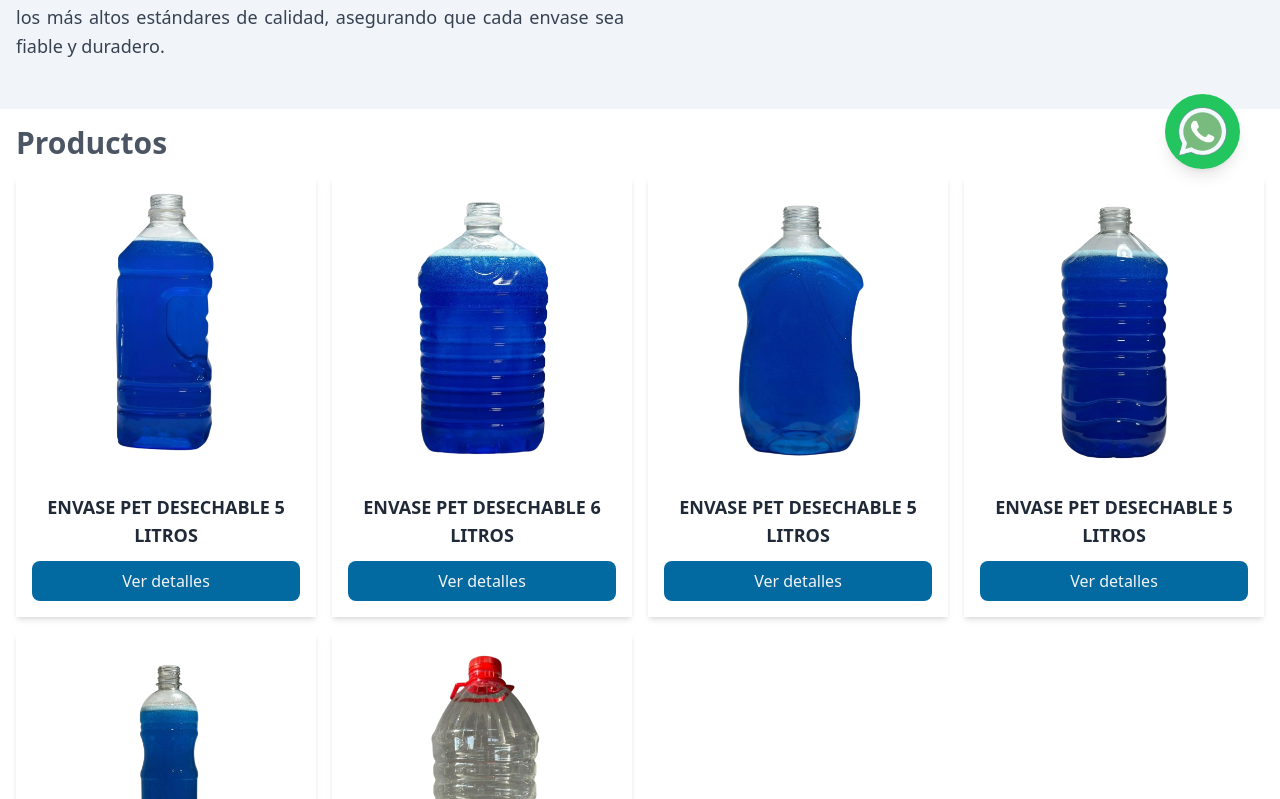
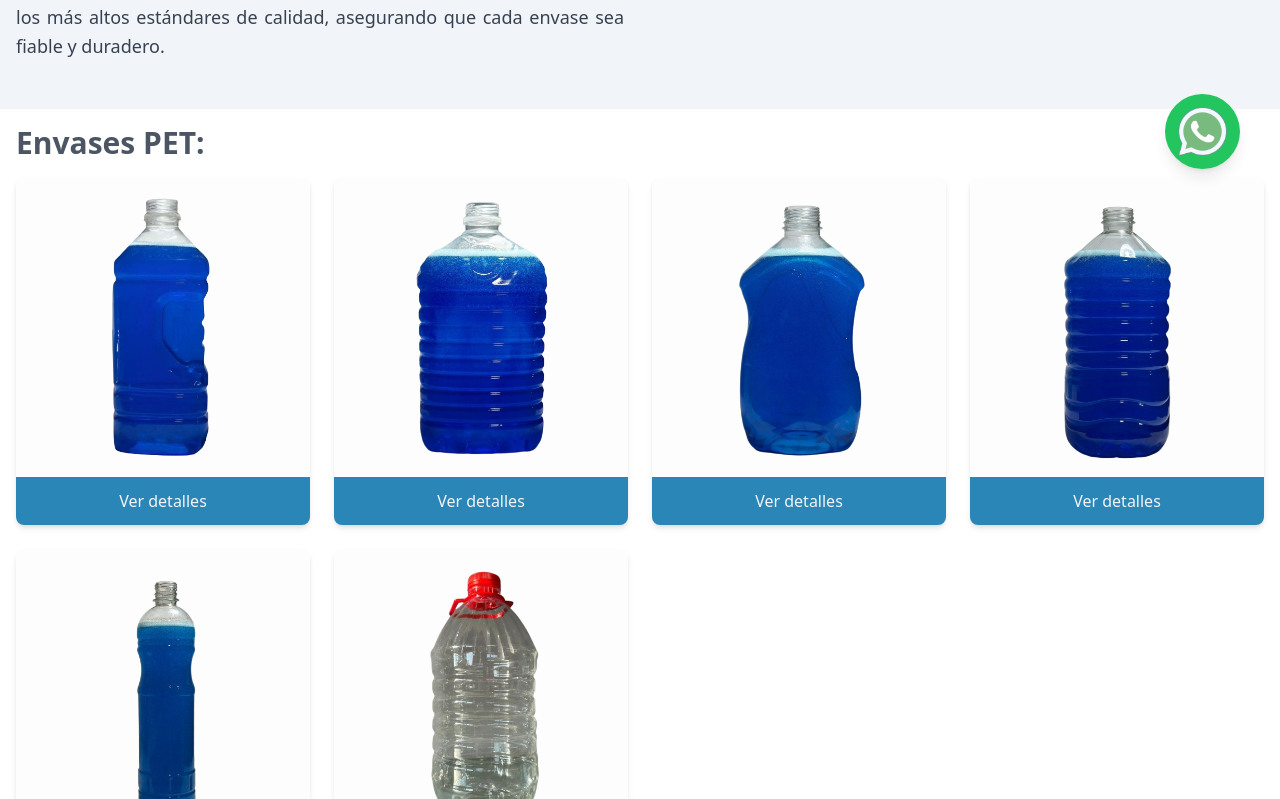
Before and after one commit to lucianohuenuvil/envaplastic, a Next.js app: page /productos in a window 1280 px wide. Shown: the part 601-1400 px from the top of the page. Built offline with nearby package versions, Linux system fonts and the light colour scheme.

Commit message:
cambios varios

```diff
--- a/src/app/productos/page.jsx
+++ b/src/app/productos/page.jsx
@@ -6,10 +6,176 @@ const products = [
   {
     id: '1',
     imagen: '/images/productos/botella1.png',
+    disponible: true,
     detalles: {
       nombre: {
         label: 'Nombre',
-        descripcion: 'ENVASE PET DESECHABLE 5 LITROS'
+        descripcion: 'ENVASE 3 LITROS UNIVERSAL'
+      },
+      tipoFabricacion:{
+        label: 'Tipo de Fabricación',
+        descripcion: 'Soplado'
+      },
+      material: {
+        label: 'Material',
+        descripcion: 'Polietileno Tereftalato (PET)'
+      },
+      color: {
+        label: 'Color',
+        descripcion: 'Incoloro'
+      },
+      tara: {
+        label: 'Tara',
+        descripcion: '94 +/- 2 gramos'
+      },
+      // taraTA: {
+      //   label: 'Tara con Tapa y Asa: ',
+      //   descripcion: '105 gramos'
+      // },
+      // diametroCuello: {
+      //   label: 'Diámetro del cuello',
+      //   descripcion: '45 +/- 0.25mm'
+      // },
+      // diametro: {
+      //   label: 'Diámetro',
+      //   descripcion: '155 mm'
+      // },
+      // altura: {
+      //   label: 'Altura: ',
+      //   descripcion: '340 +/- 2mm'
+      // },
+      capacidad: {
+        label: 'Capacidad',
+        descripcion: '3 Litros'
+      },
+      aroma: {
+        label: 'Aroma',
+        descripcion: 'Sin olor'
+      },
+      descripcion: {
+        label: 'Descripción',
+        descripcion: 'Descubre nuestro práctico y versátil envase PET de 3 litros, diseñado para ofrecerte la mejor solución de almacenamiento. Fabricado con material PET de alta calidad, este envase es ligero, resistente y completamente reciclable'
+      },
+    }
+  },
+  {
+    id: '2',
+    imagen: '/images/productos/botella2.png',
+    disponible: true,
+    detalles: {
+      nombre: {
+        label: 'Nombre',
+        descripcion: 'ENVASE 5 LITROS DESECHABLE'
+      },
+      tipoFabricacion:{
+        label: 'Tipo de Fabricación',
+        descripcion: 'Soplado'
+      },
+      material: {
+        label: 'Material',
+        descripcion: 'Polietileno Tereftalato (PET)'
+      },
+      color: {
+        label: 'Color',
+        descripcion: 'Incoloro'
+      },
+      tara: {
+        label: 'Tara',
+        descripcion: '94 +/- 2 gramos'
+      },
+      taraTA: {
+        label: 'Tara con Tapa y Asa: ',
+        descripcion: '105 gramos'
+      },
+      // diametroCuello: {
+      //   label: 'Diámetro del cuello',
+      //   descripcion: '45 +/- 0.25mm'
+      // },
+      // diametro: {
+      //   label: 'Diámetro',
+      //   descripcion: '155 mm'
+      // },
+      // altura: {
+      //   label: 'Altura: ',
+      //   descripcion: '340 +/- 2mm'
+      // },
+      capacidad: {
+        label: 'Capacidad',
+        descripcion: '5 Litros'
+      },
+      aroma: {
+        label: 'Aroma',
+        descripcion: 'Sin olor'
+      },
+      descripcion: {
+        label: 'Descripción',
+        descripcion: 'Botellón de Polierileno Tereftalato (PET) con capacidad para 5 Litros, testeado y certificado de origen, es apto para envasado de líquidos y libre de Bisfenol A (BPA)'
+      },
+    }
+  },
+  {
+    id: '3',
+    imagen: '/images/productos/botella3.png',
+    disponible: true,
+    detalles: {
+      nombre: {
+        label: 'Nombre',
+        descripcion: 'ENVASE 3 LITROS GENÉRICO'
+      },
+      tipoFabricacion:{
+        label: 'Tipo de Fabricación',
+        descripcion: 'Soplado'
+      },
+      material: {
+        label: 'Material',
+        descripcion: 'Polietileno Tereftalato (PET)'
+      },
+      color: {
+        label: 'Color',
+        descripcion: 'Incoloro'
+      },
+      tara: {
+        label: 'Tara',
+        descripcion: '94 +/- 2 gramos'
+      },
+      // taraTA: {
+      //   label: 'Tara con Tapa y Asa: ',
+      //   descripcion: '105 gramos'
+      // },
+      // diametroCuello: {
+      //   label: 'Diámetro del cuello',
+      //   descripcion: '45 +/- 0.25mm'
+      // },
+      // diametro: {
+      //   label: 'Diámetro',
+      //   descripcion: '155 mm'
+      // },
+      // altura: {
+      //   label: 'Altura: ',
+      //   descripcion: '340 +/- 2mm'
+      // },
+      capacidad: {
+        label: 'Capacidad',
+        descripcion: '3 Litros'
+      },
+      aroma: {
+        label: 'Aroma',
+        descripcion: 'Sin olor'
+      },
+      descripcion: {
+        label: 'Descripción',
+        descripcion: 'Descubre nuestro práctico y versátil envase PET de 3 litros, diseñado para ofrecerte la mejor solución de almacenamiento. Fabricado con material PET de alta calidad, este envase es ligero, resistente y completamente reciclable.'
+      },
+    }
+  },
+  {
+    id: '4',
+    imagen: '/images/productos/botella4.png',
+    disponible: true,
+    detalles: {
+      nombre: {
+        label: 'Nombre',
+        descripcion: 'ENVASE 6 LITROS DESECHABLE '
       },
       material: {
         label: 'Material: ',
@@ -21,168 +187,30 @@ const products = [
       },
       tara: {
         label: 'Tara',
-        descripcion: 'ENVASE PET DESECHABLE 5 LITROS'
+        descripcion: '94 +/- 2 gramos'
       },
       taraTA: {
         label: 'Tara con Tapa y Asa: ',
         descripcion: '105 gramos'
       },
-      diametro: {
-        label: 'Diametro: ',
-        descripcion: 'Incoloro'
+      diametroCuello: {
+        label: 'Diametro cuello',
+        descripcion: '45 +/- 0.25 mm'
       },
       altura: {
-        label: 'Altura: ',
-        descripcion: 'ENVASE PET DESECHABLE 5 LITROS'
+        label: 'Altura',
+        descripcion: '350 +/- 2 mm'
       },
       capacidad: {
-        label: 'Material: ',
+        label: 'Capacidad',
         descripcion: '6 Litros'
       },
       aroma: {
-        label: 'Aroma: ',
+        label: 'Aroma',
         descripcion: 'Sin olor'
       },
       descripcion: {
-        label: 'Descripción : ',
-        descripcion: 'Botellón de Polierileno Tereftalato (PET) con capacidad para 6 Litros, testeado y certificado de origen, es apto para envasado de líquidos y libre de Bisfenol A (BPA)'
-      },
-    }
-  },
-  {
-    id: '2',
-    imagen: '/images/productos/botella2.png',
-    detalles: {
-      nombre: {
-        label: 'Nombre',
-        descripcion: 'ENVASE PET DESECHABLE 6 LITROS'
-      },
-      material: {
-        label: 'Material: ',
-        descripcion: ''
-      },
-      color: {
-        label: 'Color: ',
-        descripcion: 'Incoloro'
-      },
-      tara: {
-        label: 'Tara',
-        descripcion: 'ENVASE PET DESECHABLE 5 LITROS'
-      },
-      taraTA: {
-        label: 'Material: ',
-        descripcion: ''
-      },
-      diametro: {
-        label: 'Diametro: ',
-        descripcion: 'Incoloro'
-      },
-      altura: {
-        label: 'Altura: ',
-        descripcion: 'ENVASE PET DESECHABLE 5 LITROS'
-      },
-      capacidad: {
-        label: 'Material: ',
-        descripcion: '6 Litros'
-      },
-      aroma: {
-        label: 'Aroma: ',
-        descripcion: 'Sin olor'
-      },
-      descripcion: {
-        label: 'Descripción : ',
-        descripcion: 'Botellón de Polierileno Tereftalato (PET) con capacidad para 6 Litros, testeado y certificado de origen, es apto para envasado de líquidos y libre de Bisfenol A (BPA)'
-      },
-    }
-  },
-  {
-    id: '3',
-    imagen: '/images/productos/botella3.png',
-    detalles: {
-      nombre: {
-        label: 'Nombre',
-        descripcion: 'ENVASE PET DESECHABLE 5 LITROS'
-      },
-      material: {
-        label: 'Material: ',
-        descripcion: 'Polietileno Tereftalato (PET)'
-      },
-      color: {
-        label: 'Color: ',
-        descripcion: 'Incoloro'
-      },
-      tara: {
-        label: 'Tara',
-        descripcion: 'ENVASE PET DESECHABLE 5 LITROS'
-      },
-      taraTA: {
-        label: 'Tara con Tapa y Asa: ',
-        descripcion: '105 gramos'
-      },
-      diametro: {
-        label: 'Diametro: ',
-        descripcion: 'Incoloro'
-      },
-      altura: {
-        label: 'Altura: ',
-        descripcion: 'ENVASE PET DESECHABLE 5 LITROS'
-      },
-      capacidad: {
-        label: 'Material: ',
-        descripcion: '6 Litros'
-      },
-      aroma: {
-        label: 'Aroma: ',
-        descripcion: 'Sin olor'
-      },
-      descripcion: {
-        label: 'Descripción : ',
-        descripcion: 'Botellón de Polierileno Tereftalato (PET) con capacidad para 6 Litros, testeado y certificado de origen, es apto para envasado de líquidos y libre de Bisfenol A (BPA)'
-      },
-    }
-  },
-  {
-    id: '4',
-    imagen: '/images/productos/botella4.png',
-    detalles: {
-      nombre: {
-        label: 'Nombre',
-        descripcion: 'ENVASE PET DESECHABLE 5 LITROS'
-      },
-      material: {
-        label: 'Material: ',
-        descripcion: 'Polietileno Tereftalato (PET)'
-      },
-      color: {
-        label: 'Color: ',
-        descripcion: 'Incoloro'
-      },
-      tara: {
-        label: 'Tara',
-        descripcion: 'ENVASE PET DESECHABLE 5 LITROS'
-      },
-      taraTA: {
-        label: 'Tara con Tapa y Asa: ',
-        descripcion: '105 gramos'
-      },
-      diametro: {
-        label: 'Diametro: ',
-        descripcion: 'Incoloro'
-      },
-      altura: {
-        label: 'Altura: ',
-        descripcion: 'ENVASE PET DESECHABLE 5 LITROS'
-      },
-      capacidad: {
-        label: 'Material: ',
-        descripcion: '6 Litros'
-      },
-      aroma: {
-        label: 'Aroma: ',
-        descripcion: 'Sin olor'
-      },
-      descripcion: {
-        label: 'Descripción : ',
+        label: 'Descripción',
         descripcion: 'Botellón de Polierileno Tereftalato (PET) con capacidad para 6 Litros, testeado y certificado de origen, es apto para envasado de líquidos y libre de Bisfenol A (BPA)'
       },
     }
@@ -190,92 +218,102 @@ const products = [
   {
     id: '5',
     imagen: '/images/productos/botella5.png',
+    disponible: false,
     detalles: {
       nombre: {
         label: 'Nombre',
-        descripcion: 'ENVASE PET DESECHABLE 5 LITROS'
+        descripcion: 'ENVASE 5 LITROS DESECHABLE '
       },
       material: {
-        label: 'Material: ',
+        label: 'Material',
         descripcion: 'Polietileno Tereftalato (PET)'
       },
       color: {
-        label: 'Color: ',
+        label: 'Color',
         descripcion: 'Incoloro'
       },
       tara: {
         label: 'Tara',
-        descripcion: 'ENVASE PET DESECHABLE 5 LITROS'
+        descripcion: '94 +/- 2 gramos'
       },
       taraTA: {
-        label: 'Tara con Tapa y Asa: ',
+        label: 'Tara con Tapa y Asa',
         descripcion: '105 gramos'
       },
+      diametroCuello: {
+        label: 'Diámetro del cuello',
+        descripcion: '45 +/- 0.25mm'
+      },
       diametro: {
-        label: 'Diametro: ',
-        descripcion: 'Incoloro'
+        label: 'Diámetro',
+        descripcion: '155 mm'
       },
       altura: {
-        label: 'Altura: ',
-        descripcion: 'ENVASE PET DESECHABLE 5 LITROS'
+        label: 'Altura',
+        descripcion: '340 +/- 2mm'
       },
       capacidad: {
-        label: 'Material: ',
-        descripcion: '6 Litros'
+        label: 'Capacidad',
+        descripcion: '5 Litros'
       },
       aroma: {
-        label: 'Aroma: ',
+        label: 'Aroma',
         descripcion: 'Sin olor'
       },
       descripcion: {
-        label: 'Descripción : ',
-        descripcion: 'Botellón de Polierileno Tereftalato (PET) con capacidad para 6 Litros, testeado y certificado de origen, es apto para envasado de líquidos y libre de Bisfenol A (BPA)'
+        label: 'Descripción',
+        descripcion: 'Botellón de Polierileno Tereftalato (PET) con capacidad para 5 Litros, testeado y certificado de origen, es apto para envasado de líquidos y libre de Bisfenol A (BPA)'
       },
     }
   },
   {
     id: '6',
     imagen: '/images/productos/botella6.png',
+    disponible: true,
     detalles: {
       nombre: {
         label: 'Nombre',
-        descripcion: 'ENVASE PET DESECHABLE 5 LITROS'
+        descripcion: 'ENVASE 5 LITROS DESECHABLE'
       },
       material: {
-        label: 'Material: ',
+        label: 'Material',
         descripcion: 'Polietileno Tereftalato (PET)'
       },
       color: {
-        label: 'Color: ',
+        label: 'Color',
         descripcion: 'Incoloro'
       },
       tara: {
         label: 'Tara',
-        descripcion: 'ENVASE PET DESECHABLE 5 LITROS'
+        descripcion: '94 +/- 2 gramos'
       },
       taraTA: {
-        label: 'Tara con Tapa y Asa: ',
+        label: 'Tara con Tapa y Asa',
         descripcion: '105 gramos'
       },
+      diametroCuello: {
+        label: 'Diámetro del cuello',
+        descripcion: '45 +/- 0.25mm'
+      },
       diametro: {
-        label: 'Diametro: ',
-        descripcion: 'Incoloro'
+        label: 'Diámetro',
+        descripcion: '155 mm'
       },
       altura: {
-        label: 'Altura: ',
-        descripcion: 'ENVASE PET DESECHABLE 5 LITROS'
+        label: 'Altura',
+        descripcion: '340 +/- 2mm'
       },
       capacidad: {
-        label: 'Material: ',
-        descripcion: '6 Litros'
+        label: 'Capacidad',
+        descripcion: '5 Litros'
       },
       aroma: {
-        label: 'Aroma: ',
+        label: 'Aroma',
         descripcion: 'Sin olor'
       },
       descripcion: {
-        label: 'Descripción : ',
-        descripcion: 'Botellón de Polierileno Tereftalato (PET) con capacidad para 6 Litros, testeado y certificado de origen, es apto para envasado de líquidos y libre de Bisfenol A (BPA)'
+        label: 'Descripción',
+        descripcion: 'Botellón de Polierileno Tereftalato (PET) con capacidad para 5 Litros, testeado y certificado de origen, es apto para envasado de líquidos y libre de Bisfenol A (BPA)'
       },
     }
   },
@@ -331,11 +369,11 @@ const ProductosPage = () => {
       <div className="pt-4 bg-white">
         <div className="container max-w-7xl mx-auto px-4">
           <div className="text-center pb-4">
-            <h2 className="text-3xl font-bold text-gray-600 text-left">Productos</h2>
+            <h2 className="text-3xl font-bold text-gray-600 text-left">Envases PET:</h2>
           </div>
 
           {/* Listado de productos */}
-          <div className="grid grid-cols-2 gap-4 sm:grid-cols-3 md:grid-cols-4 mb-8">
+          <div className="grid grid-cols-2 gap-6 sm:grid-cols-3 md:grid-cols-4 mb-8">
             {products.map((product) => (
               <ProductCard key={product.id} product={product} />
             ))}
--- a/src/components/productCard/productCard.jsx
+++ b/src/components/productCard/productCard.jsx
@@ -11,25 +11,25 @@ const ProductCard = ({ product }) => {
 
   return (
     <section className="flex flex-col">
-      <div className="bg-white shadow-md  w-full max-w-[480px] sm:max-w-[400px] xs:max-w-[300px] transition-transform transform hover:scale-105 hover:shadow-xl">
+      <div className="bg-white shadow-md w-full max-w-[480px] sm:max-w-[400px] xs:max-w-[300px] transition-transform transform hover:scale-105 hover:shadow-xl rounded-lg">
         <img
           src={product.imagen}
           alt={product.name}
-          className="w-full h-[200px] lg:h-[300px] xs:h-[250px] object-contain transition-opacity duration-300 hover:opacity-90"
+          className="w-full bg-[#fdfdfd] h-[200px] lg:h-[300px] xs:h-[250px] object-contain transition-opacity duration-300 hover:opacity-90 rounded-t-lg"
         />
-        <div className="p-4">
-          <h3 className="sm:text-lg xs:text-xs font-semibold text-gray-800 text-center text-gray-400 mb-3">{product.detalles.nombre.descripcion}</h3>
+        <div className="">
+          {/* <h3 className="sm:text-lg xs:text-xs font-semibold text-gray-800 text-center text-gray-400 mb-3">{product.detalles.nombre.descripcion}</h3> */}
           <button
             onClick={openModal}
-            className="w-full bg-[#0369a1] hover:bg-[#164e63] text-gray-100 py-2 px-4 rounded-lg hover:from-blue-500 hover:to-cyan-500 transition-all duration-300 ease-in-out text-md xs:text-sm"
+            className="w-full bg-[#2b86b8] hover:bg-[#164e63] text-gray-100 py-3 px-6 hover:from-blue-500 hover:to-cyan-500 transition-all duration-300 ease-in-out text-md xs:text-sm rounded-b-lg"
           >
             Ver detalles
           </button>
         </div>
+      </div>
+      {isModalOpen && <ProductModal product={product} onClose={closeModal} />}
+    </section>
 
-      </div>
-        {isModalOpen && <ProductModal product={product} onClose={closeModal} />}
-    </section>
   );
 };
 
```
Also changed, not shown: src/components/productModal/productModal.jsx (+44 -3 lines), public/images/productos/botella1.png.
